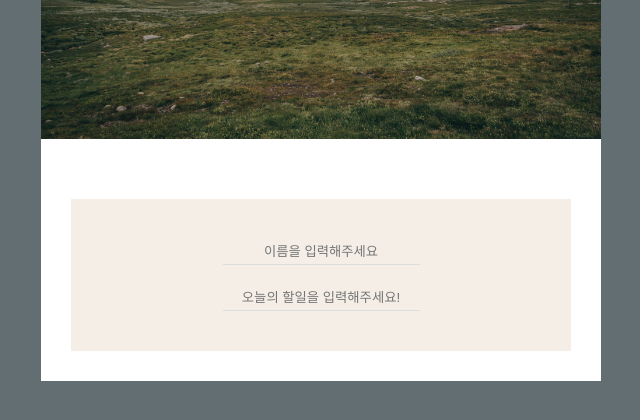
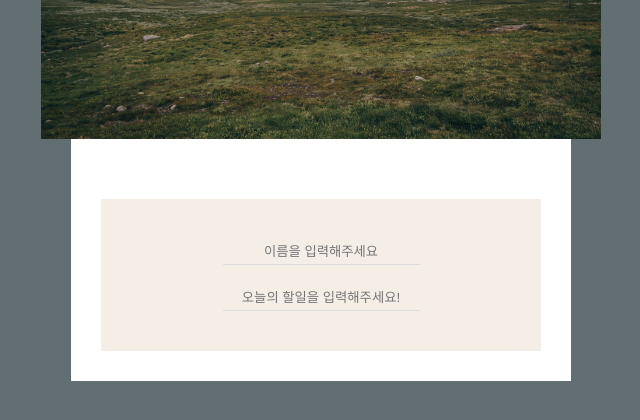
Before and after one commit to jigico/jigico.github.io, a plain HTML site: page todo/index.html in a window 1280 px wide. Shown: the part 234-654 px from the top of the page, without its empty margins (319-959 px from the left). Drawn offline with Linux system fonts and the light colour scheme.

Commit message:
Inital commit

```diff
--- a/todo/style.css
+++ b/todo/style.css
@@ -9,9 +9,9 @@ a{color:#000;text-decoration:none}
 .img_box{position:relative; background-color: #000; width:560px; margin:0 auto}
 .img_box img{display: block; max-width: 100%; opacity: 0.8;}
 .js-clock{position:absolute; top:50%; left:50%; transform: translate(-50%, -50%); z-index:9; color:#fff}
-.content{width:500px; margin:0 auto; background: rgb(255, 255, 255);padding:20px 30px 30px;}
+.content{width:500px; margin:0 auto; background: rgb(255, 255, 255);padding:20px 0 30px;}
 .title{text-align: center; color: #c4882f; margin: 0; padding:20px 0 20px; font-weight:100;}
-.list_wrap{background: rgb(244, 238, 230);  padding: 20px;}
+.list_wrap{background: rgb(244, 238, 230);  padding: 20px; margin:0 30px}
 .js-weather{text-align: right; display: block;}
 .todo_list{list-style: none; margin:0; padding:0}
 .todo_list li{line-height: 25px;padding-bottom:5px; }
@@ -23,3 +23,7 @@ a{color:#000;text-decoration:none}
 .js_name, .name_form{display:none;}
 .showing, .show{display: block;}
 .name_txt.show{display: inline-block;}
+
+@media (max-width: 768px) {
+    .content, .img_box{width:90%}
+}
```
